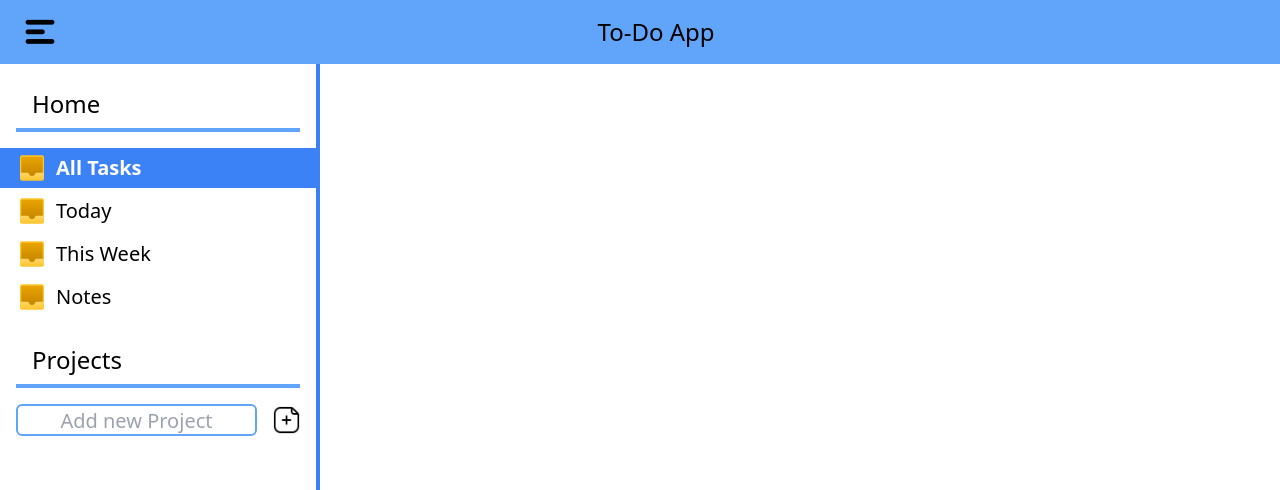
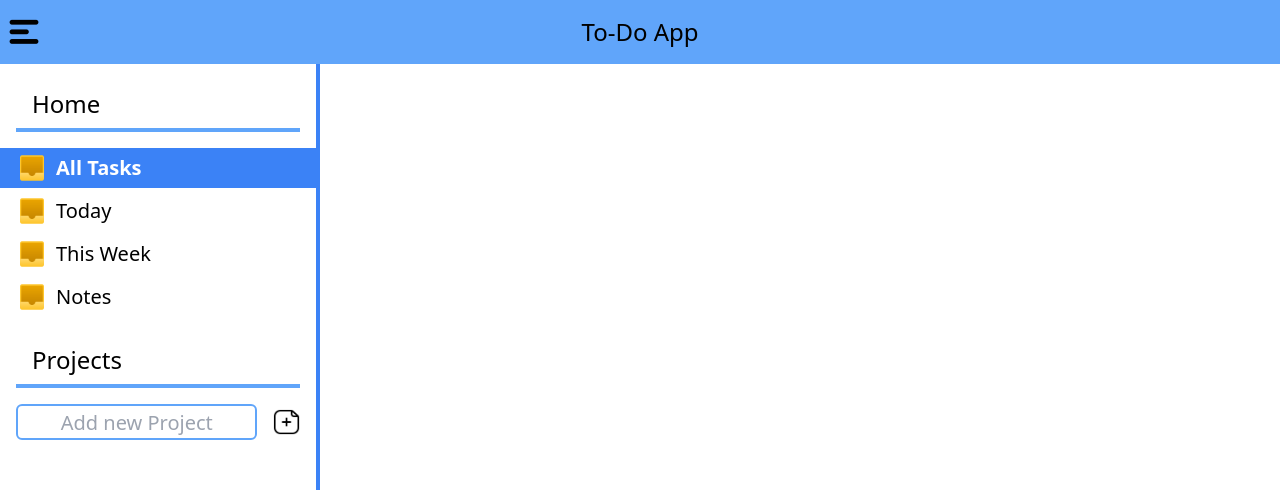
Before and after one commit to sajidahamed-git/todoapp, a website built with webpack: page src/template.html in a window 1280 px wide. Shown: the top 490 px of the page. Built offline with nearby package versions, Linux system fonts and the light colour scheme.

Commit message:
centered

```diff
--- a/src/template.html
+++ b/src/template.html
@@ -9,10 +9,10 @@
   <body class="h-lvh sm:text-xl">
     <div class="flexContainer flex flex-col sm:h-auto sm:flex-wrap sm:flex-row">
       <!-- one -->
-      <header class="flex w-full items-center justify-between bg-blue-400 px-6 py-4 text-center text-2xl">
+      <header class=" flex w-full items-center justify-center relative bg-blue-400 px-6 py-4 text-center text-2xl">
 
-        <button class="burger" id="burgerButton"><img class="w-8" src="assets/menu.png" alt="" /></button>
-        <div class="flex-1 text-center">To-Do App</div>
+        <button class="burger absolute left-0 p-2" id="burgerButton"><img class="w-8" src="assets/menu.png" alt="" /></button>
+        <div class="flex-grow text-center">To-Do App</div>
 
       </header>
       <!-- two -->
@@ -58,7 +58,7 @@
           <div class="flex w-full justify-between gap-4">
             <!--  add new project input field and button -->
             <input
-              class="w-full rounded-md placeholder:text-center h-8 border-solid border-2 border-blue-400"
+              class="w-full rounded-md placeholder:text-center h-8 border-solid border-2 border-blue-400 p-4"
               type="text"
               name="newProject"
               id="projectName"
```
